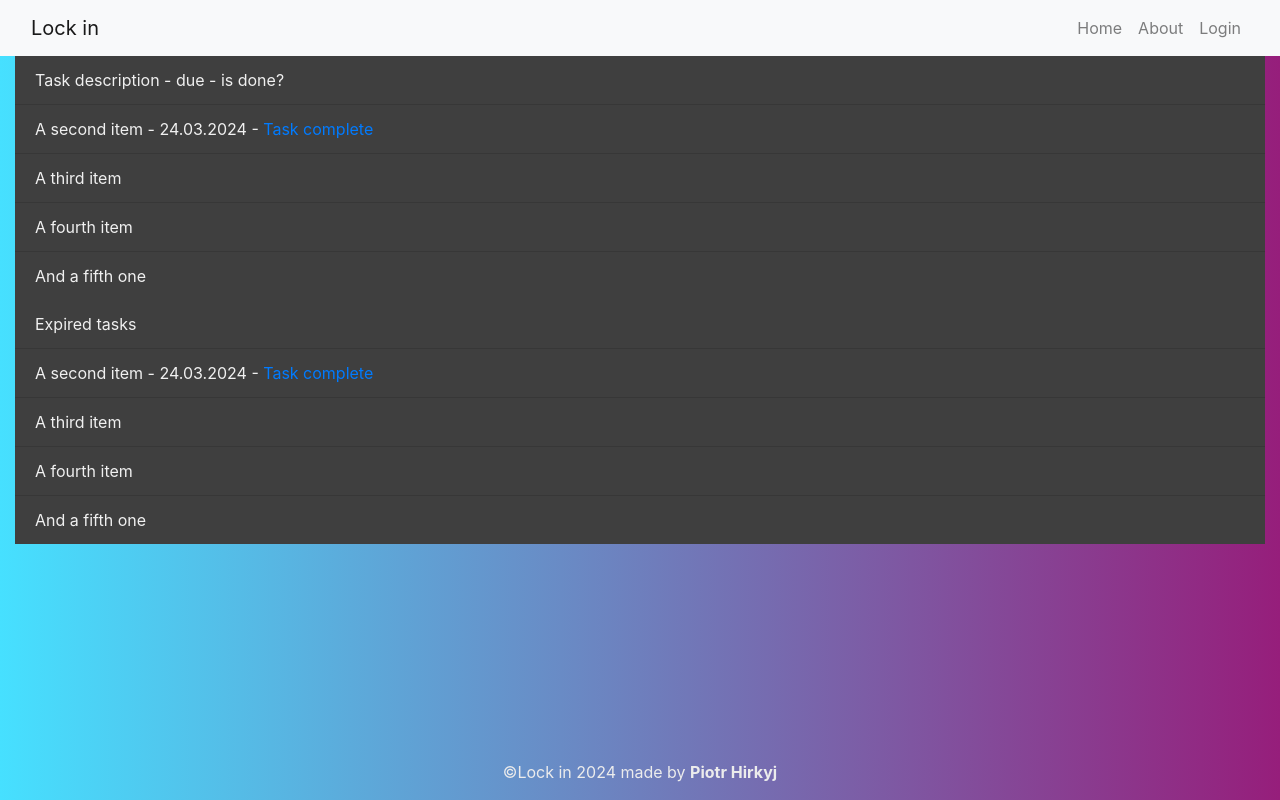
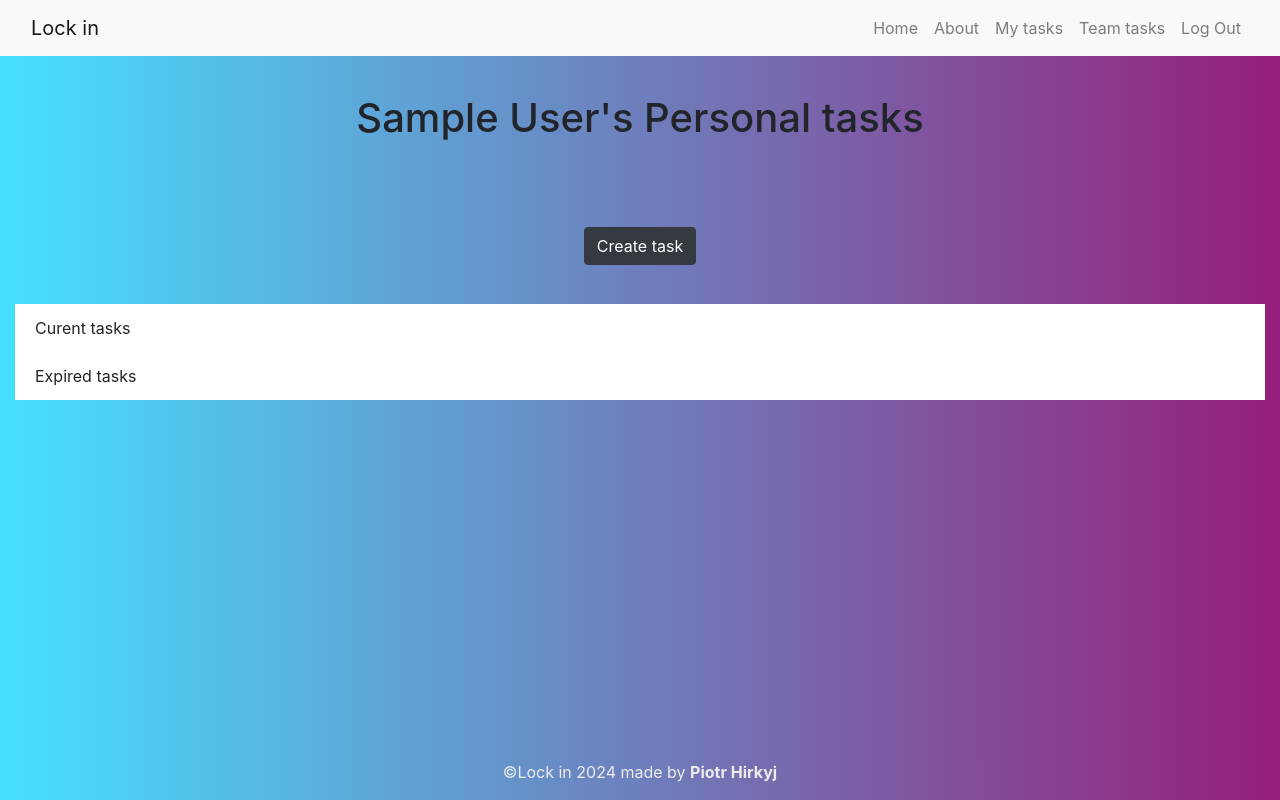
Before and after one commit to ibtyog/todo-4-teams, a Flask app: page /myTasks in a window 1280 px wide. Run offline with Flask 3, Linux system fonts and the light colour scheme; the visitor is signed in with stand-in values (Sample User, id 1); data that the repository does not hold is empty; some libraries are stand-ins or nearby versions.

Commit message:
Task add
Finally added personal tasks!!!

```diff
--- a/main.py
+++ b/main.py
@@ -6,6 +6,7 @@ from flask_sqlalchemy import SQLAlchemy
 from sqlalchemy.orm import DeclarativeBase, Mapped, mapped_column
 from sqlalchemy import Integer, String, insert, update
 from flask_login import UserMixin, login_user, LoginManager, login_required, current_user, logout_user
+import datetime
 from code_gen import get_random_code
 # flask init
 app = Flask(__name__)
@@ -47,6 +48,13 @@ class TeamMembers(db.Model):
     user_id = mapped_column(Integer)
 
 
+class PersonalTask(db.Model):
+    id: Mapped[int] = mapped_column(Integer, primary_key=True)
+    user_id: Mapped[int] = mapped_column(Integer)
+    title: Mapped[str] = mapped_column(String(128))
+    expiration_date: Mapped[int] = mapped_column(Integer)
+    str_time: Mapped[str] = mapped_column(String(32))
+
 with app.app_context():
     db.create_all()
 
@@ -62,7 +70,9 @@ def load_user(user_id):
 def home():
     if current_user.is_authenticated:
         team = db.session.execute(db.select(Team).where(Team.id == current_user.team_id)).scalar()
-        return render_template('index.html',  logged_in=current_user.is_authenticated, user=current_user, team=team)
+        current_time = int(datetime.datetime.now().strftime("%Y%m%d%H%M%S")[:-2])
+        tasks = db.session.execute(db.Select(PersonalTask).where(PersonalTask.user_id == current_user.id, PersonalTask.expiration_date >= current_time).order_by(PersonalTask.expiration_date).limit(3)).scalars().all()
+        return render_template('index.html', user=current_user, team=team, tasks=tasks)
     else:
         return redirect(url_for('login'))
 
@@ -72,33 +82,41 @@ def register():
         check_if_exist = db.session.execute(db.select(User).where(User.email == request.form['email'])).scalar()
         if check_if_exist == None:
             password = generate_password_hash(request.form.get('password'), method='pbkdf2:sha256', salt_length=8)
-            if request.form.get('team_code') != '':
-                new_user = User(
-                    email=request.form.get('email'),
-                    name=request.form.get('username'),
-                    password=password,
-                    team_id=request.form.get('team_code'),
-                    is_admin=0
-                )
-            else:
-                new_user = User(
+            new_user = User(
                     email=request.form.get('email'),
                     name=request.form.get('username'),
                     password=password,
                     team_id='',
                     is_admin=0
                 )
-                db.session.add(new_user)
-                db.session.commit()
-                login_user(new_user)
-                return redirect(url_for('joinTeam'))
             db.session.add(new_user)
             db.session.commit()
             login_user(new_user)
+            if request.form.get('team_code') != '':
+                team_code = request.form.get('team_code')
+                team = db.session.execute(db.Select(TeamInvites).where(TeamInvites.team_code == team_code)).scalar()
+                if team != None:
+                    new_member = TeamMembers(
+                        team_id = team.team_id,
+                        user_id = current_user.id
+                    )
+                    db.session.add(new_member)
+                    db.session.commit()
+                    db.session.execute(db.update(User).where(User.id == new_member.user_id).values(team_id=new_member.team_id))
+
+                    no_uses = team.no_uses - 1
+                    db.session.execute(db.update(TeamInvites).where(TeamInvites.id == team.id).values(no_uses=no_uses))
+                    invite = db.session.execute(db.select(TeamInvites).where(TeamInvites.id == team.id)).scalar()
+                    if invite.no_uses == 0:
+                        db.session.delete(invite)
+                    db.session.commit()
+            else:
+                return redirect(url_for('joinTeam'))
+
             return redirect(url_for('home'))
         else:
             flask.flash("Email already in use")
-    return render_template("register.html")
+    return render_template("register.html", user=current_user)
 
 @app.route('/login', methods=['GET','POST'])
 def login():
@@ -112,14 +130,24 @@ def login():
                 return redirect(url_for('home'))
         else:
             flask.flash('Wrong creditentials')
-    return render_template("login.html", messages=flask.get_flashed_messages())
+    return render_template("login.html", messages=flask.get_flashed_messages(), user=current_user)
 
 @app.route('/myTasks', methods=['GET', 'POST'])
 def myTasks():
-    return render_template('myTasks.html')
+    if current_user.is_authenticated:
+        current_time = int(datetime.datetime.now().strftime("%Y%m%d%H%M%S")[:-2])
+        current_tasks = db.session.execute(db.Select(PersonalTask).where(PersonalTask.user_id == current_user.id, PersonalTask.expiration_date >= current_time)).scalars().all()
+        expired_tasks = db.session.execute(db.Select(PersonalTask).where(PersonalTask.user_id == current_user.id, PersonalTask.expiration_date < current_time)).scalars().all()
+
+        return render_template('myTasks.html', user=current_user, c_tasks=current_tasks, e_tasks=expired_tasks)
+    return redirect(url_for('login'))
+
+
 @app.route('/teamTasks', methods=['GET', 'POST'])
 def teamTasks():
-    return render_template('teamTasks.html')
+    return render_template('teamTasks.html', user=current_user)
+
+
 @app.route('/joinTeam', methods=['GET','POST'])
 def joinTeam():
     if current_user.team_id == '':
@@ -134,12 +162,17 @@ def joinTeam():
                     user_id = current_user.id
                 )
                 db.session.add(new_member)
-
+                no_uses = team.no_uses - 1
+                db.session.execute(db.update(TeamInvites).where(TeamInvites.id == team.id).values(no_uses=no_uses))
+                invite = db.session.execute(db.select(TeamInvites).where(TeamInvites.id == team.id)).scalar()
+                if invite.no_uses == 0:
+                    db.session.delete(invite)
                 db.session.commit()
             return redirect(url_for('home'))
     else:
         return redirect(url_for('home'))
-    return render_template('teams.html')
+    return render_template('teams.html', user=current_user)
+# TODO: if admin leaves team delete team and remove members, invites, tasks
 @app.route('/leaveTeam', methods=['GET','POST'])
 def leaveTeam():
     team_id = current_user.team_id
@@ -178,10 +211,10 @@ def createTeam():
         return redirect(url_for('home'))
     if current_user.is_authenticated:
         if current_user.team_id == '':
-            return render_template('createTeam.html')
+            return render_template('createTeam.html', user=current_user)
     else:
         return redirect(url_for('login'))
-
+# TODO: add members tasks and removing members
 @app.route('/teamDashboard', methods=['GET','POST'])
 def teamDashboard():
     if current_user.is_authenticated:
@@ -191,14 +224,11 @@ def teamDashboard():
             users = []
             for team_user in team_members:
                 users.append(db.session.execute(db.select(User).where(User.id == team_user.user_id)).scalar())
-            return render_template('teamDashboard.html', users=users)
+            return render_template('teamDashboard.html', users=users, user=current_user)
         else:
             return redirect(url_for('teamTasks'))
     else:
         return redirect(url_for('createTeam'))
-@app.route('/addTask', methods=['GET','POST'])
-def addTask():
-    return render_template('addTask.html')
 
 @app.route('/createInvite', methods=['GET','POST'])
 def createInvite():
@@ -224,7 +254,25 @@ def createInvite():
     else:
         return redirect(url_for('login'))
 
-
+@app.route('/createPersonalTask', methods=['GET','POST'])
+def createPersonalTask():
+    if current_user.is_authenticated:
+        if request.method == "POST":
+            datetime = request.form.get('expiration-date')
+            date = int(datetime[0:4] + datetime[5:7] + datetime[8:10] + datetime[11:13] + datetime[14:])
+            str_time = datetime[0:4] + '-' + datetime[5:7] + '-' +  datetime[8:10] + ' ' +  datetime[11:13] + ':' +  datetime[14:]
+            task = PersonalTask(
+                user_id = current_user.id,
+                title = request.form.get('title'),
+                expiration_date = date,
+                str_time = str_time
+            )
+            db.session.add(task)
+            db.session.commit()
+            return redirect(url_for('myTasks'))
+        return render_template('createPersonalTask.html', user=current_user)
+    else:
+        return redirect(url_for('login'))
 
 @app.route('/logout')
 def logout():
--- a/templates/base.html
+++ b/templates/base.html
@@ -33,12 +33,12 @@
             <li class="nav-item">
               <a class="nav-link" href="#">About</a>
             </li>
-            {% if not logged_in: %}
+            {% if not user.is_authenticated: %}
             <li class="nav-item">
               <a class="nav-link" href="{{url_for('login')}}">Login</a>
             </li>
             {% endif %}
-            {% if logged_in: %}
+            {% if user.is_authenticated: %}
             <li class="nav-item">
               <a class="nav-link" href="{{url_for('myTasks')}}">My tasks</a>
             </li>
@@ -47,10 +47,10 @@
               <a class="nav-link" href="{{url_for('teamTasks')}}">Team tasks</a>
             </li>
             {% if user.is_admin == 1%}
-            {% endif %}
             <li class="nav-item">
               <a class="nav-link" href="{{url_for('teamDashboard')}}">Team Dashboard</a>
             </li>
+            {% endif %}
             {% endif %}
             {% if user.team_id == '' %}
             <li class="nav-item">
--- a/templates/myTasks.html
+++ b/templates/myTasks.html
@@ -2,24 +2,31 @@
 
 <div class="container-fluid">
     <div class="row">
+        <div class="col col-lg-12 card-cont">
+            <h1>{{user.name}}'s Personal tasks</h1>
+        </div>
+        <div class="col col-lg-12 card-cont">
+            <a id="task-a"href="{{url_for('createPersonalTask')}}"><button class="btn btn-dark">Create task</button></a>
+        </div>
+    </div>
+    <div class="row">
         <div class="col-lg-12">
             <ul class="list-group list-group-flush">
-                <li class="list-group-item dark-list">Task description - due - is done?</li>
-                <li class="list-group-item dark-list">A second item - 24.03.2024 - <a href="">Task complete</a></li>
-                <li class="list-group-item dark-list">A third item</li>
-                <li class="list-group-item dark-list">A fourth item</li>
-                <li class="list-group-item dark-list">And a fifth one</li>
+                <li class="list-group-item light-list">Curent tasks</li>
+                {% for task in c_tasks: %}
+                <li class="list-group-item light-list">Description: {{task.title}} | Due: {{task.str_time}}</li>
+                {%endfor%}
               </ul>
         </div>
 
         <div class="col-lg-12">
             <ul class="list-group list-group-flush">
-                <li class="list-group-item dark-list">Expired tasks</li>
-                <li class="list-group-item dark-list">A second item - 24.03.2024 - <a href="">Task complete</a></li>
-                <li class="list-group-item dark-list">A third item</li>
-                <li class="list-group-item dark-list">A fourth item</li>
-                <li class="list-group-item dark-list">And a fifth one</li>
-              </ul>
+                <ul class="list-group list-group-flush">
+                    <li class="list-group-item light-list">Expired tasks</li>
+                    {% for task in e_tasks: %}
+                    <li class="list-group-item light-list">Description: {{task.title}} | Due: {{task.str_time}}</li>
+                    {%endfor%}
+                  </ul>
         </div>
     </div>
 </div>
```
Also changed, not shown: templates/addTask.html (deleted, +0 -27 lines), templates/createPersonalTask.html (added, +23 -0 lines), templates/index.html (+5 -5 lines).
